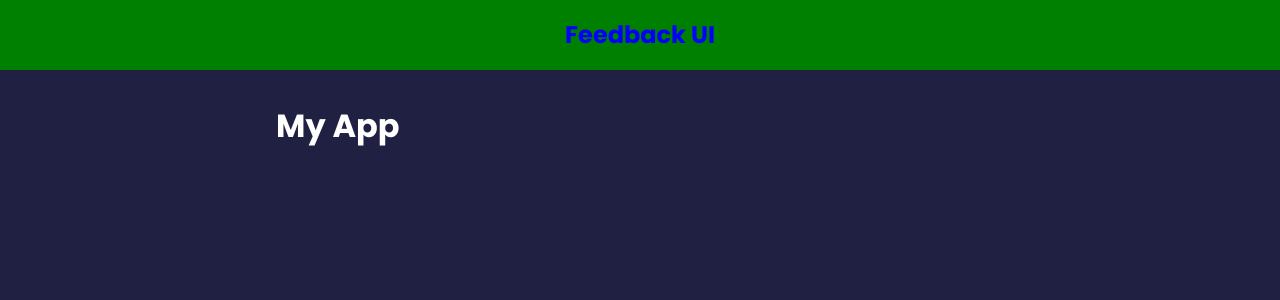
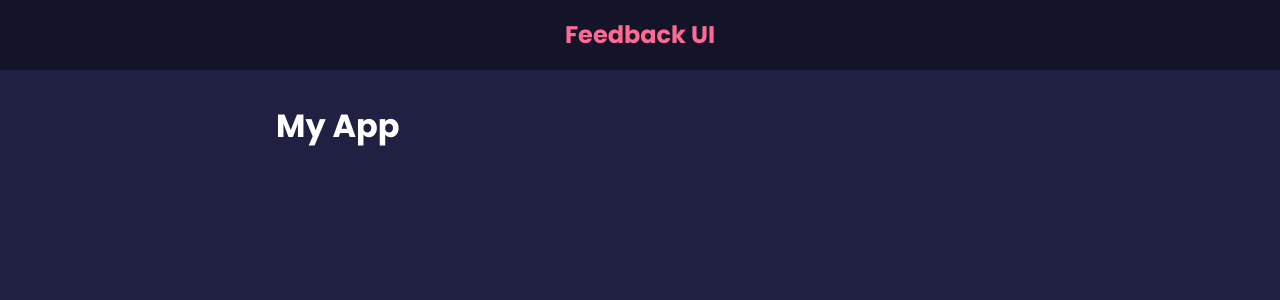
Before and after one commit to kin018/ReactFrontToBack, a React (Create React App) app in the folder feedback-app/: page / in a window 1280 px wide. Shown: the top 300 px of the page. Built offline with nearby package versions, Linux system fonts and the light colour scheme.

Commit message:
Better way is by having default colors in Header default props such as this

```diff
--- a/feedback-app/src/App.js
+++ b/feedback-app/src/App.js
@@ -3,7 +3,7 @@ import Header from './components/Header';
 function App() {
   return (
     <>
-      <Header bgColor="green" textColor="blue" />
+      <Header />
       <div className="container">
         <h1>My App</h1>
       </div>
--- a/feedback-app/src/components/Header.jsx
+++ b/feedback-app/src/components/Header.jsx
@@ -10,7 +10,10 @@ function Header({ text, bgColor, textColor }) {
 }
 
 Header.defaultProps = {
+  //if nothing is explicitly passed in APP.js header then these default values will be passed
   text: 'Feedback UI',
+  bgColor: 'rgba(0,0,0,0.4)',
+  textColor: '#ff6a95',
 };
 
 export default Header;
```
